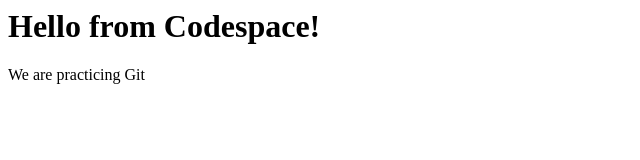
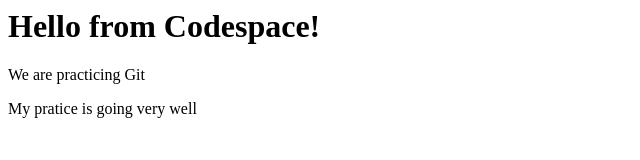
Before and after one commit to Donhadley22/skills-code-with-codespaces2, a plain HTML site: page index.html in a window 1280 px wide. Shown: the whole page, without its empty margins (0-640 px from the left). Drawn offline with Linux system fonts and the light colour scheme.

Commit message:
added an anchore tag

```diff
--- a/index.html
+++ b/index.html
@@ -1,4 +1,5 @@
 <html>
   <h1>Hello from Codespace!</h1>
   <p>We are practicing Git</p>
+  <p><a>My pratice is going very well</a></p>
 </html>
```
